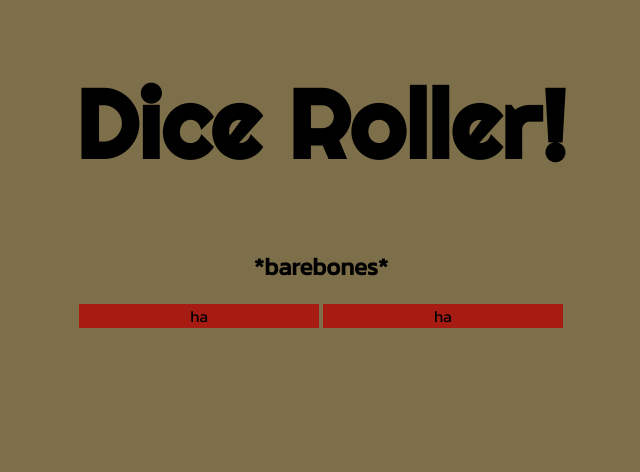
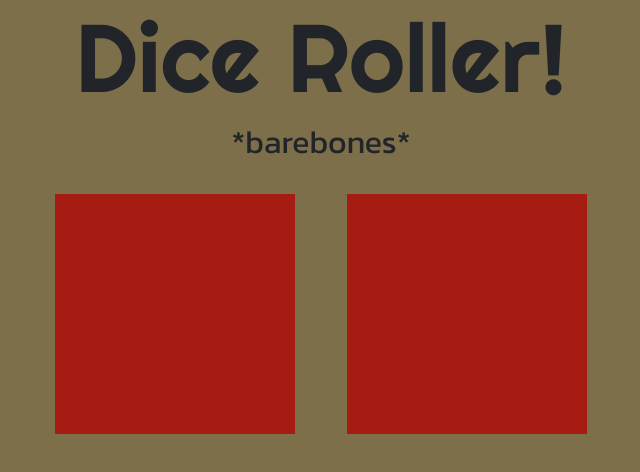
Before and after one commit to alexistaana/Dice-Roller, a plain HTML site: page index.html in a window 1280 px wide. Shown: the whole page, without its empty margins (319-959 px from the left). Drawn offline with nearby package versions, Linux system fonts and the light colour scheme.

Commit message:
added dice

```diff
--- a/index.html
+++ b/index.html
@@ -6,6 +6,10 @@
     <meta name="viewport" content="width=device-width, initial-scale=1.0">
     <meta http-equiv="X-UA-Compatible" content="ie=edge">
     <title>Dice Roller</title>
+
+
+    <link rel="stylesheet" href="https://stackpath.bootstrapcdn.com/bootstrap/4.3.1/css/bootstrap.min.css" integrity="sha384-ggOyR0iXCbMQv3Xipma34MD+dH/1fQ784/j6cY/iJTQUOhcWr7x9JvoRxT2MZw1T" crossorigin="anonymous">
+    <script src="https://stackpath.bootstrapcdn.com/bootstrap/4.3.1/js/bootstrap.min.js" integrity="sha384-JjSmVgyd0p3pXB1rRibZUAYoIIy6OrQ6VrjIEaFf/nJGzIxFDsf4x0xIM+B07jRM" crossorigin="anonymous"></script>
 
 
     <link href="https://fonts.googleapis.com/css?family=Kanit|Righteous&display=swap" rel="stylesheet">
@@ -25,8 +29,15 @@
 
     <div class="diceBox">
 
-        <div class="dice">ha</div>
-        <div class="dice">ha</div>
+        <div class="dice row">
+
+
+        </div>
+        <div class="dice row">
+
+
+
+        </div>
 
 
     </div>
--- a/styles.css
+++ b/styles.css
@@ -18,6 +18,8 @@ body{
 .dice{
     display: inline-block;
     width: 15rem;
-    height: 100%;
+    height: 15rem;
     background-color: #a61c12;
+    padding: 20px;
+    margin: 1.5rem;
 }
```
